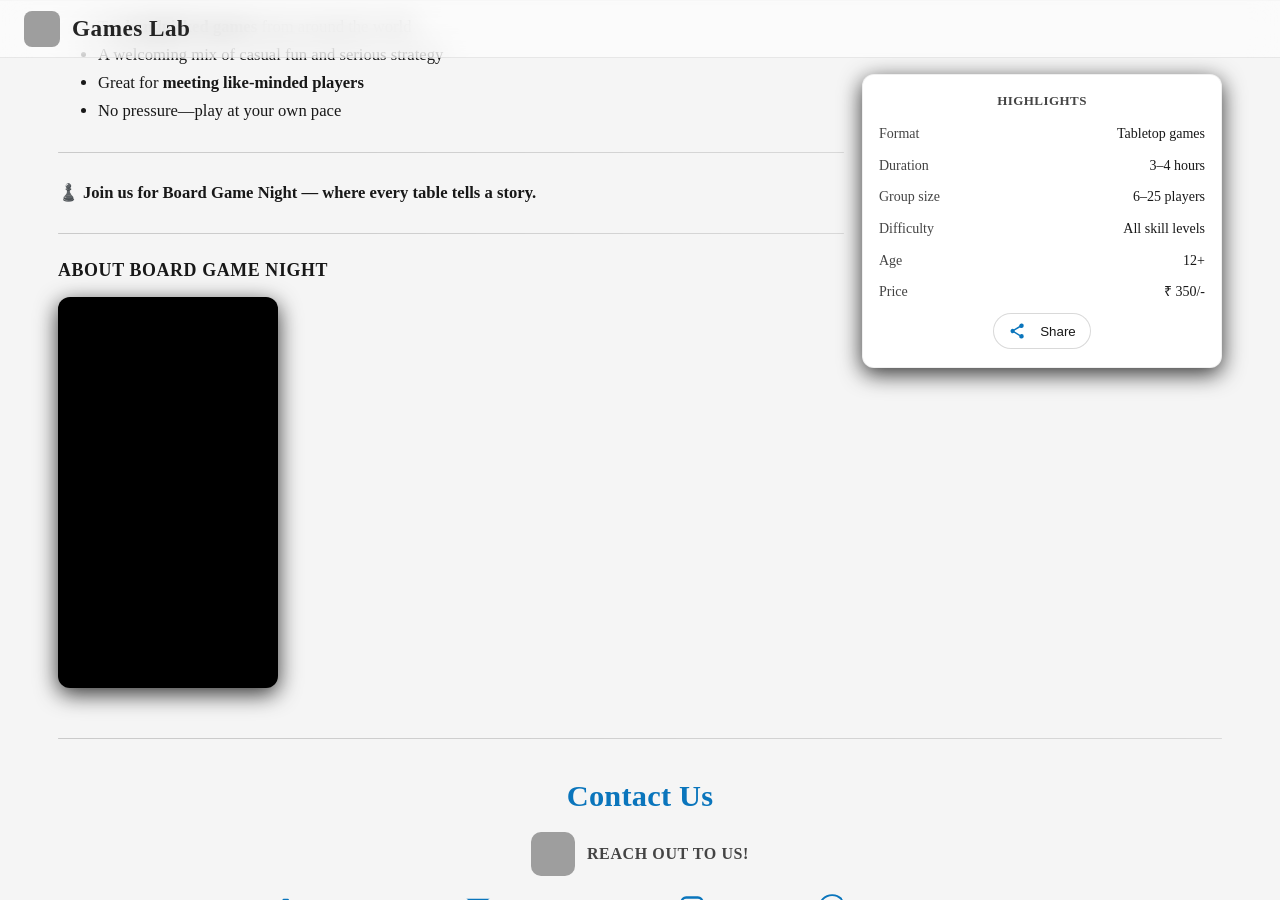
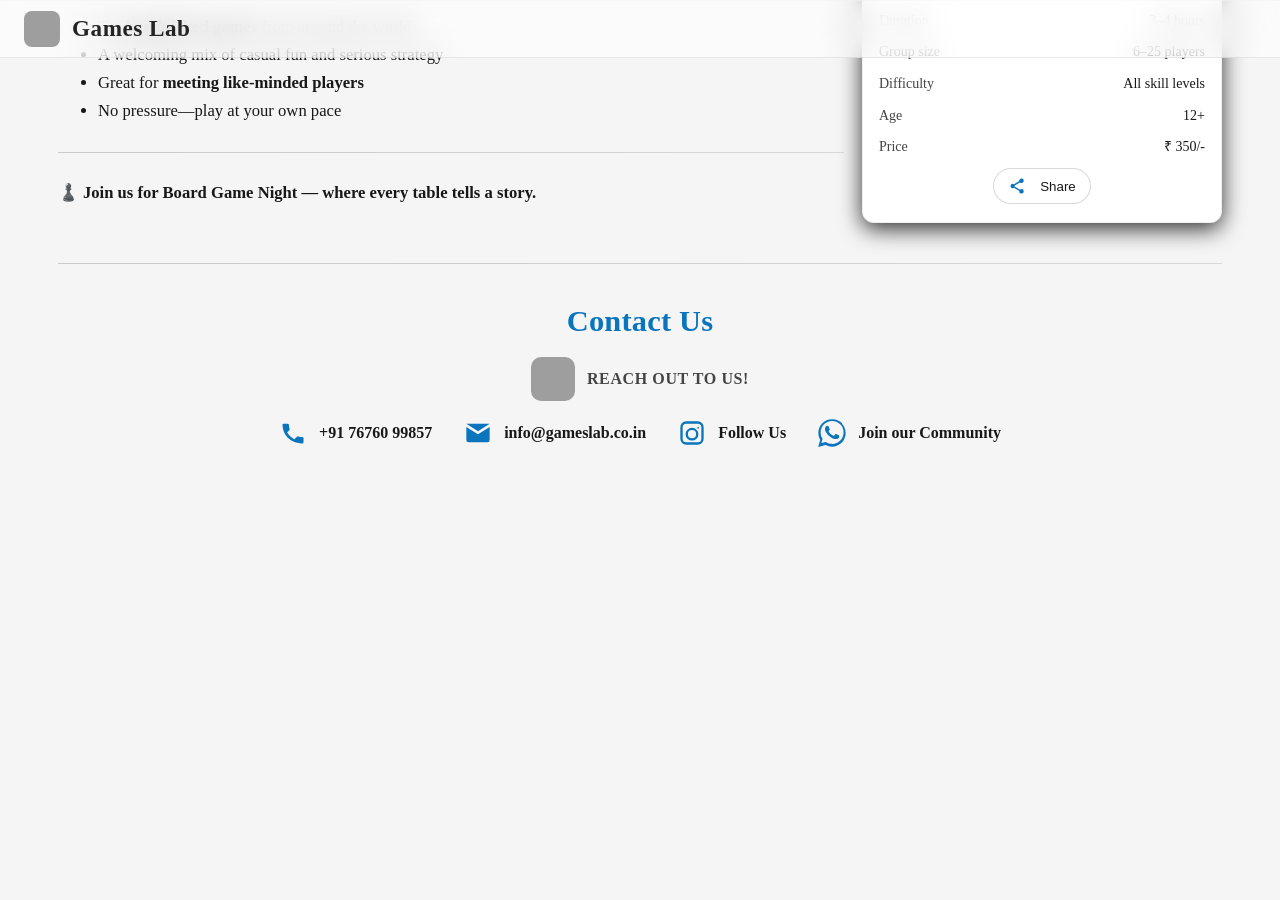
Before and after one commit to gameslabbangalore-maker/website, a Jekyll site: the page built from _events/board-game-night.md, in a window 1280 px wide and 900 px high, scrolled down 1366 px. Built offline with Jekyll 4.4.1, drawn with Linux system fonts in a browser that asks for light colours; after the commit the page ends 1837 px from its top, so only the background shows below that; grey boxes are pictures that could not be loaded.

Commit message:
Hide empty about video sections

```diff
--- a/_includes/event-sections.html
+++ b/_includes/event-sections.html
@@ -50,12 +50,13 @@
   {% assign has_sections = true %}
   {% endif %}
 
-  {% if page.about_video %}
+  {% assign about_video_url = page.about_video | to_s | strip %}
+  {% if about_video_url != '' %}
   {% if has_sections %}<div class="divider section-divider" aria-hidden="true"></div>{% endif %}
   <section id="about-video" aria-labelledby="about-nom">
     <h3 id="about-nom" class="section-title">About {{ page.title }}</h3>
-    <div class="video-portrait" data-embed="{{ page.about_video | escape }}">
-      <iframe loading="lazy" title="About {{ page.title }} (portrait)" src="{{ page.about_video | escape }}"></iframe>
+    <div class="video-portrait" data-embed="{{ about_video_url | escape }}">
+      <iframe loading="lazy" title="About {{ page.title }} (portrait)" src="{{ about_video_url | escape }}"></iframe>
     </div>
   </section>
   {% assign has_sections = true %}
```
